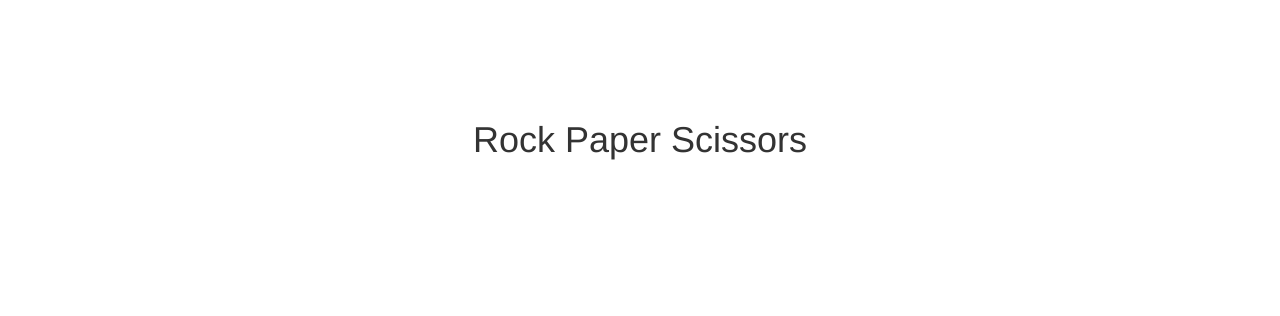
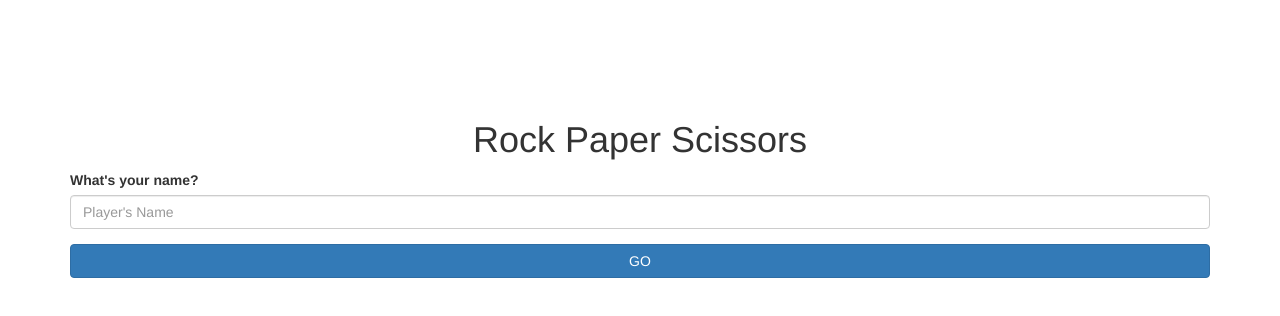
Before and after one commit to andesigns/Rock-Paper-Scissors, a plain HTML site: page index.html in a window 1280 px wide. Drawn offline with nearby package versions, Linux system fonts and the light colour scheme.

Commit message:
Get Player's Name form
Form that will capture the player’s name

```diff
--- a/index.html
+++ b/index.html
@@ -20,6 +20,17 @@
         <h1 class="text-center"><img src="img/logo.png" alt="Rock Paper Scissors"><br/>Rock Paper Scissors</h1>
       </div>
     </header>
+    <div class="information-board">
+      <div class="container">
+        <form class="get-name-form">
+          <div class="form-group">
+            <label>What's your name?</label>
+            <input type="text" class="form-control" placeholder="Player's Name">
+          </div>
+          <button class="btn btn-primary btn-block" type="submit">GO</button>
+        </form>
+      </div>
+    </div>
     <!-- jQuery (necessary for Bootstrap's JavaScript plugins) -->
     <script src="https://ajax.googleapis.com/ajax/libs/jquery/1.11.2/jquery.min.js"></script>
     <!-- Include all compiled plugins (below), or include individual files as needed -->
```
